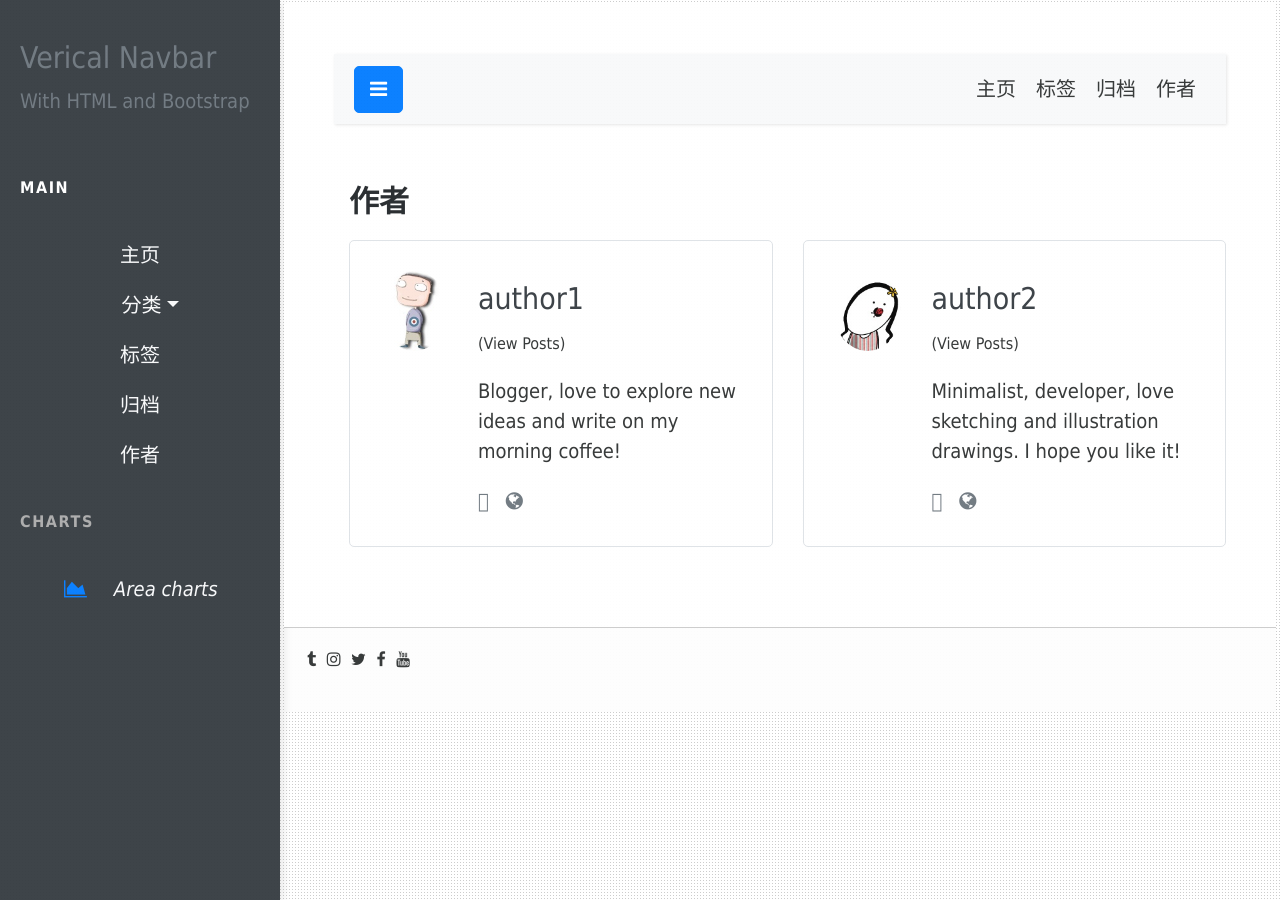
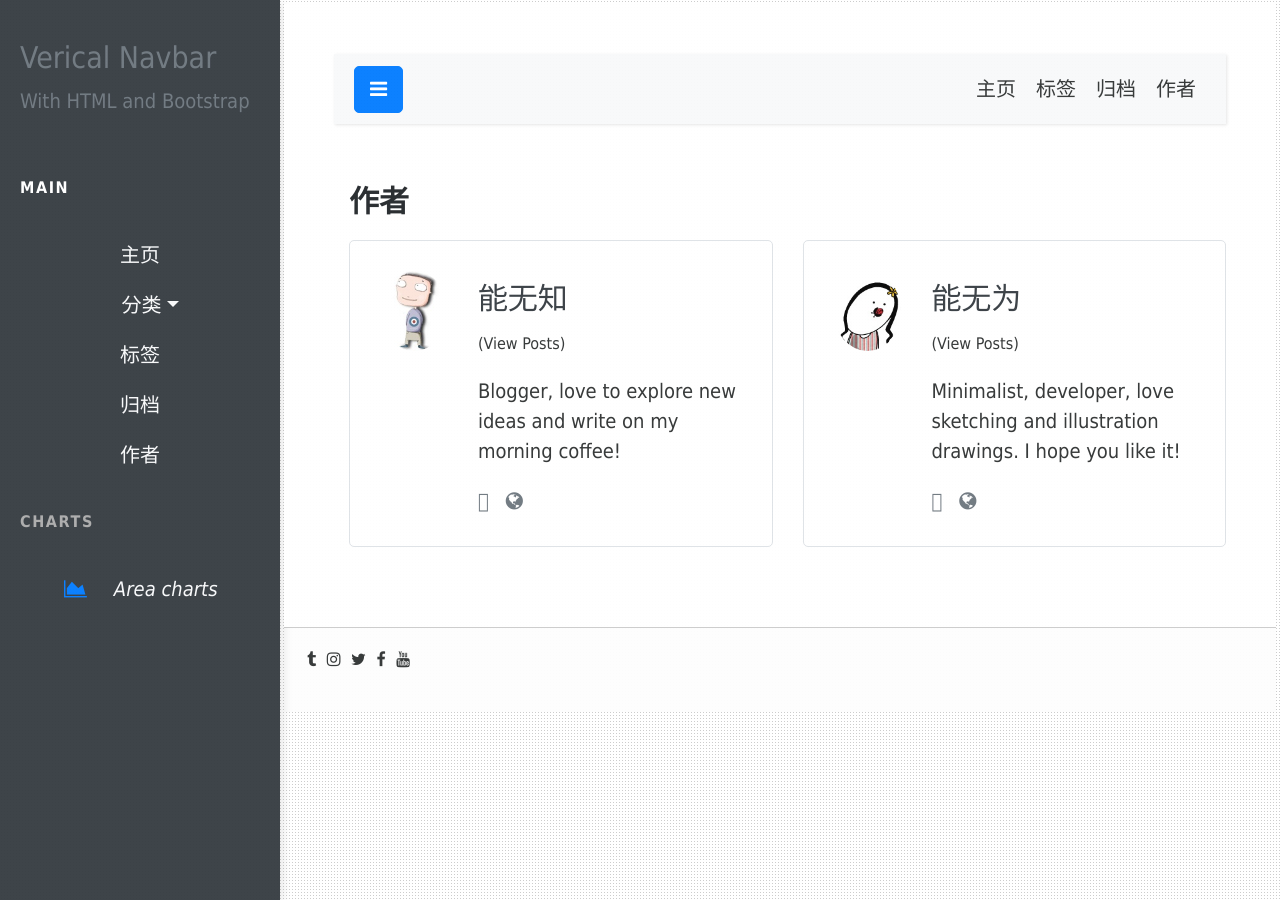
Before and after one commit to nengwuzhi/nengwuzhi.github.ioce, a Jekyll site: the page built from pages/authors-list.html, in a window 1280 px wide. Built offline with Jekyll 4.4.1, drawn with Linux system fonts in a browser that asks for light colours; nearby versions of some CDN libraries.

Commit message:
Update _config.yml

```diff
--- a/_config.yml
+++ b/_config.yml
@@ -47,7 +47,7 @@ nav:
 authors:
 
   author1:
-    name: author1
+    name: 能无知
     site: https://blueskyletters.com/
     avatar: img/avatar1.jpg
     bio: 'Blogger, love to explore new ideas and write on my morning coffee!'
@@ -56,7 +56,7 @@ authors:
     instagram: https://www.instagram.com/bluesky/
 
   author2:
-    name: author2
+    name: 能无为
     site: https://blueskyletters.com/
     avatar: img/avatar2.jpg
     bio: 'Minimalist, developer, love sketching and illustration drawings. I hope you like it!'
```
